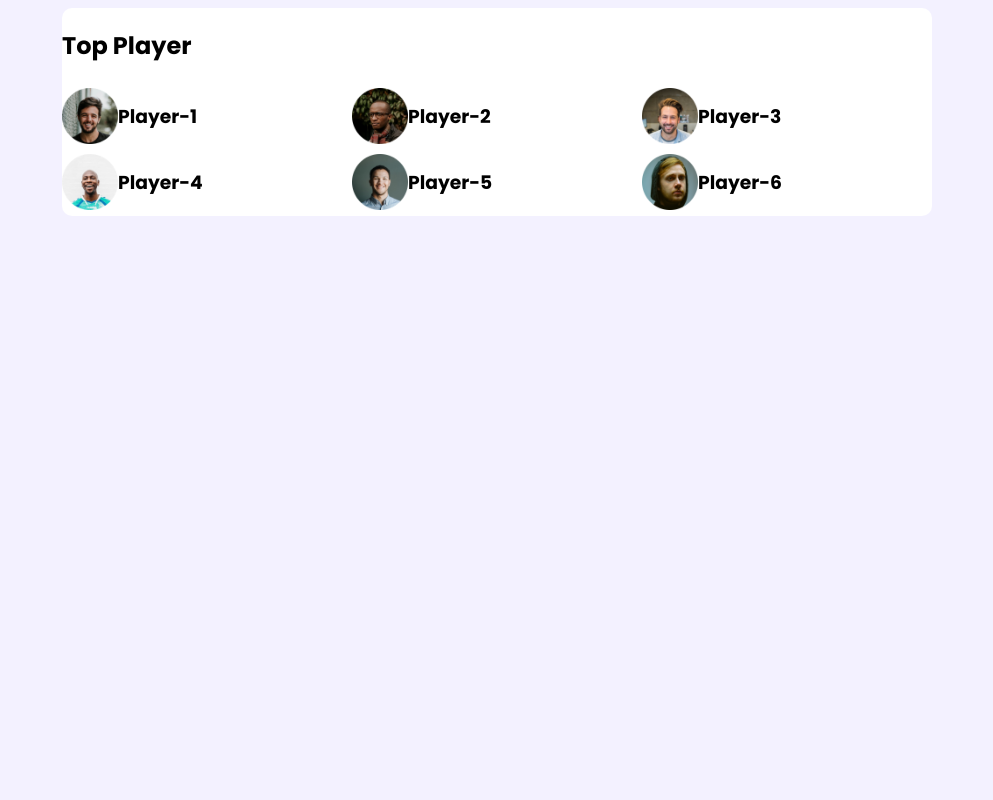
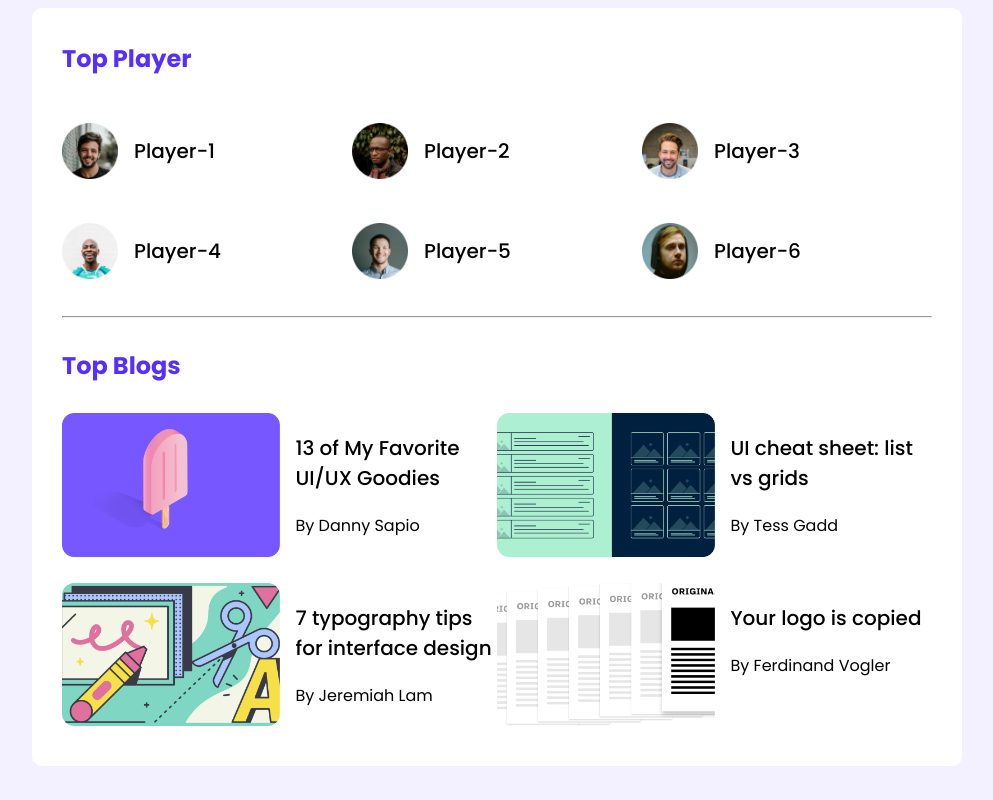
Before and after one commit to Md-SharifulHaque/LeaderBoard, a plain HTML site: page index.html in a window 1280 px wide. Shown: the whole page, without its empty margins (143-1136 px from the left). Drawn offline with Linux system fonts and the light colour scheme.

Commit message:
Added Top Blogs

```diff
--- a/index.html
+++ b/index.html
@@ -13,46 +13,89 @@
 <body>
 
     <!-- Header Starts -->
-    <Header>
-
-    </Header>
+    <!-- <Header>
+        <h1>Your Logo</h1>
+    </Header> -->
     <!-- Header Ends -->
 
     <Section class="container">
 
-        <!-- Top players and top blogs -->
+        <!-- Top players and top blogs starts-->
         <div>
-            <h1>Top Player</h1>
+            <h2>Top Player</h2>
             <div class="top-players">
                 <!-- div*6.top-player>img[src="images/players/player-$.png"]+h3{Player-$} -->
                 <div class="top-player">
                     <img src="images/players/player-1.png" alt="">
-                    <h3>Player-1</h3>
+                    <h3 class="top-player-name">Player-1</h3>
                 </div>
                 <div class="top-player">
                     <img src="images/players/player-2.png" alt="">
-                    <h3>Player-2</h3>
+                    <h3 class="top-player-name">Player-2</h3>
                 </div>
                 <div class="top-player">
                     <img src="images/players/player-3.png" alt="">
-                    <h3>Player-3</h3>
+                    <h3 class="top-player-name">Player-3</h3>
                 </div>
                 <div class="top-player">
                     <img src="images/players/player-4.png" alt="">
-                    <h3>Player-4</h3>
+                    <h3 class="top-player-name">Player-4</h3>
                 </div>
                 <div class="top-player">
                     <img src="images/players/player-5.png" alt="">
-                    <h3>Player-5</h3>
+                    <h3 class="top-player-name">Player-5</h3>
                 </div>
                 <div class="top-player">
                     <img src="images/players/player-6.png" alt="">
-                    <h3>Player-6</h3>
+                    <h3 class="top-player-name">Player-6</h3>
                 </div>
             </div>
         </div>
+        <!-- Top players and top blogs starts-->
 
-        <div></div>
+        <hr>
+
+        <!-- Top Blogs Starts -->
+        <div>
+            <h2 id="top-blogs-heading-text"> Top Blogs</h2>
+            <div class="top-blogs">
+                <!-- .top-blog*4>img[src="images/courses/course-$.png"]+.course-info>h3{Course Name-$}+p{By Author - $} -->
+                <div class="top-blog">
+                    <img src="images/blogs/blog-1.png" alt="">
+                    <div class="course-info">
+                        <h3>13 of My Favorite
+                            UI/UX Goodies</h3>
+                        <p>By Danny Sapio</p>
+                    </div>
+                </div>
+                <div class="top-blog">
+                    <img src="images/blogs/blog-2.png" alt="">
+                    <div class="course-info">
+                        <h3>UI cheat sheet:
+                            list vs grids</h3>
+                        <p>By Tess Gadd</p>
+                    </div>
+                </div>
+                <div class="top-blog">
+                    <img src="images/blogs/blog-3.png" alt="">
+                    <div class="course-info">
+                        <h3>7 typography tips
+                            for interface design</h3>
+                        <p>By Jeremiah Lam</p>
+                    </div>
+                </div>
+                <div class="top-blog">
+                    <img src="images/blogs/blog-4.png" alt="">
+                    <div class="course-info">
+                        <h3>Your logo is
+                            copied</h3>
+                        <p>By Ferdinand Vogler</p>
+                    </div>
+                </div>
+
+
+            </div>
+        </div>
 
     </Section>
 
--- a/styles.css
+++ b/styles.css
@@ -7,11 +7,12 @@ body {
     background-color: #F3F1FF;
     display: flex;
     justify-content: center;
-    align-items: center;
 }
 
 header {
     height: 94px;
+    background-color: #562EFF;
+    width: 100%;
 }
 
 .container {
@@ -19,14 +20,17 @@ header {
     width: 870px;
     background-color: #ffffff;
     border-radius: 10px;
+    padding: 33px 30px 14px;
 
 }
 
-/* Top Player CSS */
-
+/* Top Player Starts */
 .top-players {
     display: grid;
     grid-template-columns: repeat(3, 1fr);
+    grid-row-gap: 30px;
+    margin-top: 40px;
+    margin-bottom: 30px;
 }
 
 .top-player {
@@ -38,3 +42,46 @@ header {
     height: 56px;
     width: 56px;
 }
+
+.top-player-name {
+    margin-left: 16px;
+}
+
+/* Top Player Ends */
+
+/* Top Blogs Start */
+#top-blogs-heading-text {
+    margin-top: 30px;
+    margin-bottom: 30px;
+}
+
+.top-blogs {
+    display: grid;
+    grid-template-columns: repeat(2, 1fr);
+}
+
+.top-blog {
+    display: flex;
+    margin-bottom: 26px;
+}
+
+.top-blog>img {
+    width: 50%;
+}
+
+.course-info {
+    margin-left: 16px;
+}
+
+/* Colors & Fonts*/
+
+h2 {
+    color: #562EFF;
+    font-size: 24px;
+    margin-top: 0;
+}
+
+h3 {
+    font-size: 20px;
+    font-weight: 500;
+}
```
